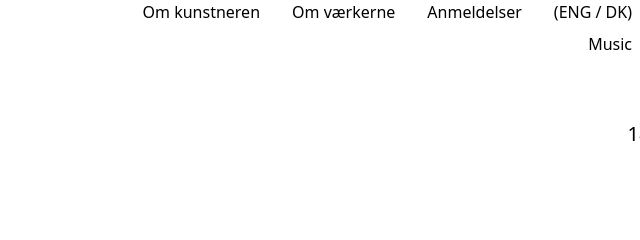
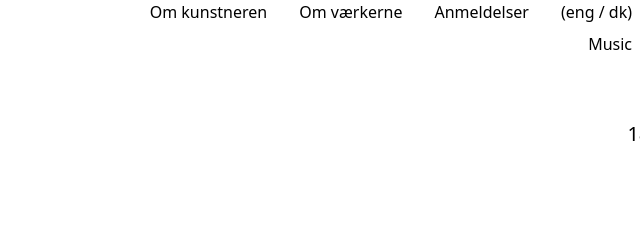
Before and after one commit to emmabjrg/floraintothewoods, an Astro site: page / in a window 1280 px wide. Shown: the top 240 px of the page, 640-1280 px from the left. Built offline with nearby package versions, Linux system fonts and the light colour scheme; Astro itself is replaced by a stand-in of ours.

Commit message:
danskeng

```diff
--- a/src/components/Header.astro
+++ b/src/components/Header.astro
@@ -15,7 +15,7 @@
       </li>
       <li class=""><a href="">Om værkerne</a></li>
       <li class=""><a href="">Anmeldelser</a></li>
-      <li class="">(ENG / DK)</li>
+      <li class="">(eng / dk)</li>
     </ul>
     <ul>
       <li class="ml-8 mt-2">
```
